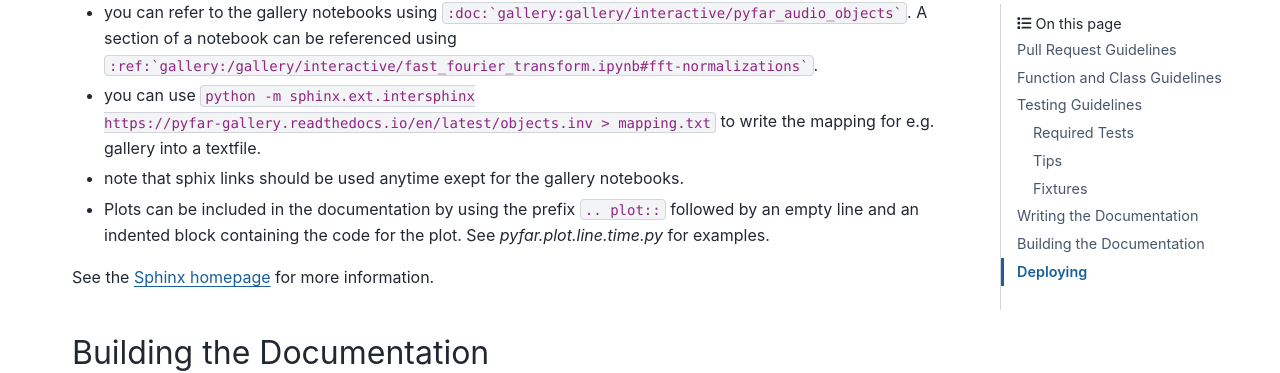
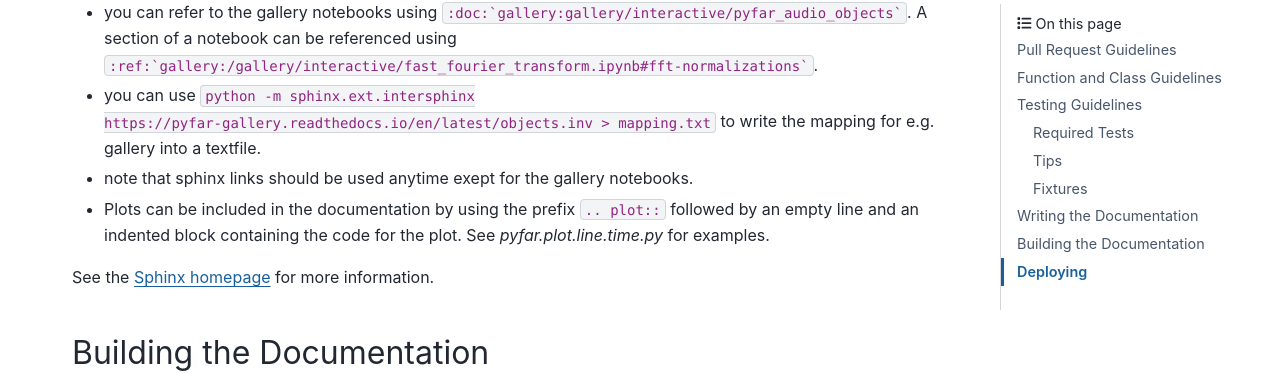
Before and after one commit to pyfar/gallery, a Sphinx documentation site: the page built from docs/community/contributing.rst, in a window 1280 px wide and 900 px high, scrolled down 4641 px. Shown: the part 92-465 px from the top of the window. Built offline with Sphinx 7.4.7 and the PyData theme 0.15.4, drawn with Linux system fonts in a browser that asks for light colours; pages that are not in the unit, such as notebooks, are missing from menus.

Commit message:
Update docs/community/contributing.rst
Co-authored-by: Fabian Brinkmann <fabian.brinkmann@mailbox.org>

````diff
--- a/docs/community/contributing.rst
+++ b/docs/community/contributing.rst
@@ -150,7 +150,7 @@ Here are a few tips to make things run smoothly.
 - If a method or class takes or returns pyfar objects from other packages for example write ``parameter_name : :py:class:`~pyfar.classes.audio.Signal``` to create the link. Note that this requires an intersphinx mapping in `docs/conf.py` in this case ``intersphinx_mapping = {'pyfar': ('https://pyfar.readthedocs.io/en/stable/', None)}``.
 - you can refer to the gallery notebooks using ``:doc:`gallery:gallery/interactive/pyfar_audio_objects```. A section of a notebook can be referenced using ``:ref:`gallery:/gallery/interactive/fast_fourier_transform.ipynb#fft-normalizations```.
 - you can use ``python -m sphinx.ext.intersphinx https://pyfar-gallery.readthedocs.io/en/latest/objects.inv > mapping.txt`` to write the mapping for e.g. gallery into a textfile.
-- note that sphix links should be used anytime exept for the gallery notebooks.
+- note that sphinx links should be used anytime exept for the gallery notebooks.
 - Plots can be included in the documentation by using the prefix ``.. plot::`` followed by an empty line and an indented block containing the code for the plot. See `pyfar.plot.line.time.py` for examples.
 
 See the `Sphinx homepage <https://www.sphinx-doc.org>`_ for more information.
````
